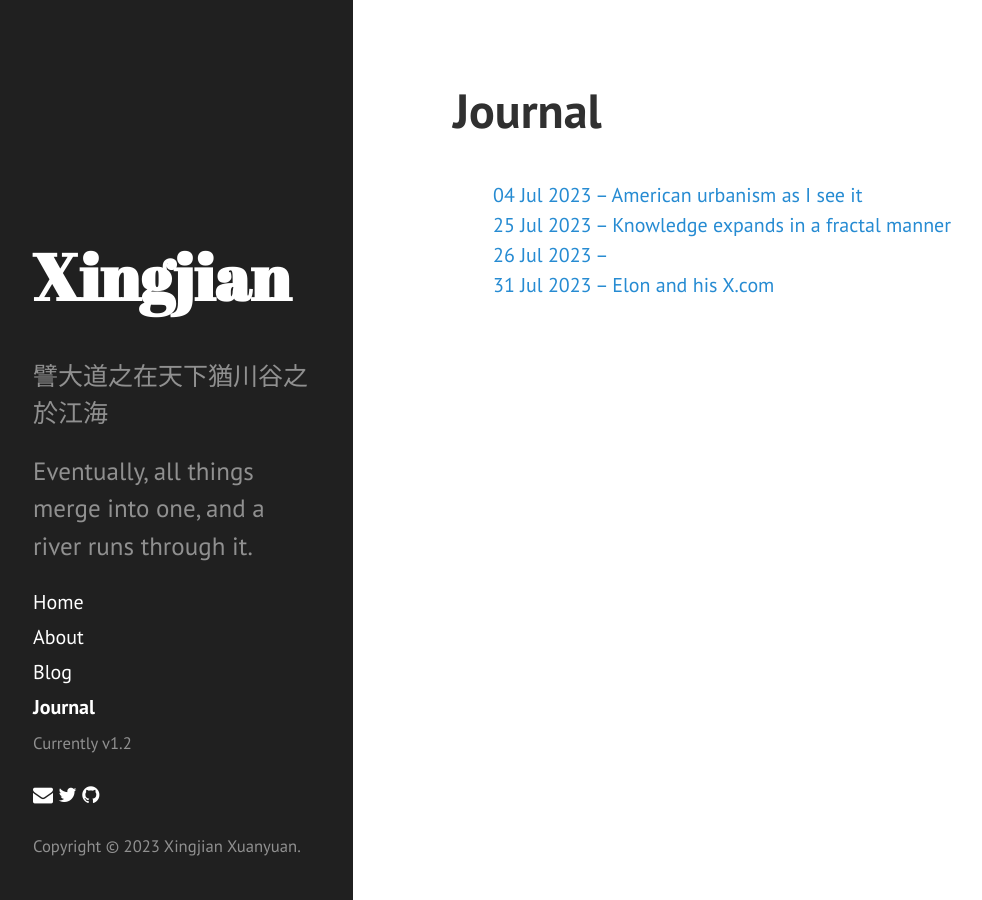
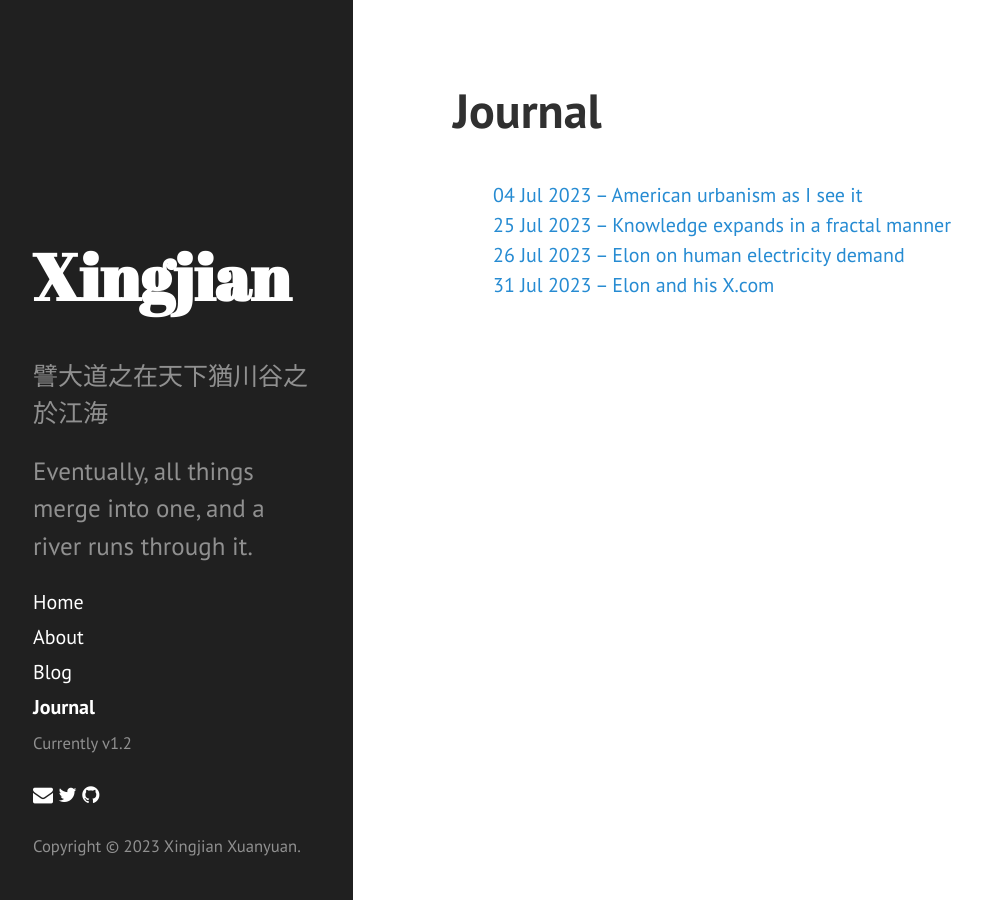
Before and after one commit to xyxj1024/xyxj1024.github.io, a Jekyll site: the page built from _pages/journal.md, in a window 1280 px wide. Shown: the whole page, without its empty margins (7-989 px from the left). Built offline with Jekyll 4.4.1, drawn with Linux system fonts in a browser that asks for light colours; nearby versions of some CDN libraries.

Commit message:
Update Site

```diff
--- a/_journals/2023-07-26-elon-musk-on-.md
+++ b/_journals/2023-07-26-elon-on-human-electricity-demand.md
@@ -1,12 +1,12 @@
 ---
 layout:      journal
 title:       "July 26, 2023"
-description: ""
+description: "Elon on human electricity demand"
 tags:        electrification renewable-energy entrepreneurship
 permalink:   /journal/2023/07/26
 ---
 
-Some transcripts are gathered below from Patti Poppe's [interview](https://www.youtube.com/watch?v=ab8dJ1MIrrc) with Elon Musk at Pacific Gas & Electric Innovation Summit 2023:
+Some transcripts are gathered below from Patti Poppe's [interview](https://www.youtube.com/watch?v=ab8dJ1MIrrc) with Elon Musk at Pacific Gas & Electric (PG&E) Innovation Summit 2023:
 
 > Patti Poppe: *I'd love to know where you think the grid is going and where, you know, obviously you've made some really big predictions about the three times increase in energy demand as a result of electrification, what do you think the role of the grid is in that future?*
 >
```
Also changed, not shown: _posts/2023-02-06-cgroups-forkbomb.md (+1 -2 lines).
